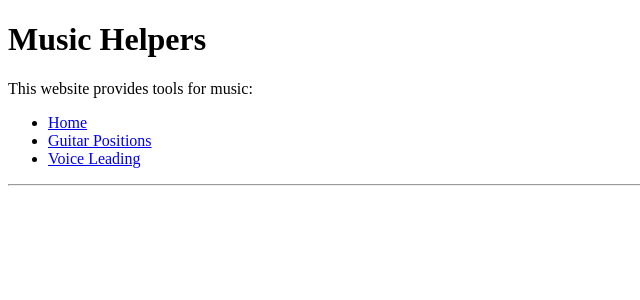
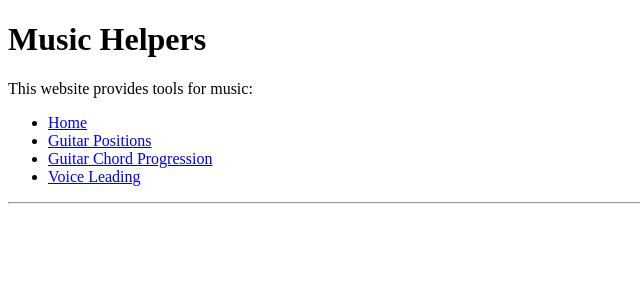
Before and after one commit to joeplattenburg/music, a Flask app: page / in a window 1280 px wide. Shown: the top 300 px of the page, without its empty margins (0-640 px from the left). Run offline with Flask 3, Linux system fonts and the light colour scheme.

Commit message:
update app

```diff
--- a/src/music/app.py
+++ b/src/music/app.py
@@ -182,6 +182,39 @@ def guitar_positions_display_name(
     )
 
 
+@app.route("/guitar_chord_progression", methods=('GET', 'POST'))
+def guitar_chord_progression():
+    if request.method == 'POST':
+        chords_string = request.form['chords'].strip()
+        return redirect(url_for(
+            'guitar_chord_progression_display',
+            chords_string=chords_string,
+        ))
+    return render_template('guitar_chord_progression_input.html')
+
+
+@app.route("/guitar_chord_progression/<chords_string>", methods=('GET', 'POST'))
+def guitar_chord_progression_display(chords_string: str):
+    t1 = time.time()
+    chord_progression = music.ChordProgression(
+        [music.ChordName(chord) for chord in escape(chords_string).split(',')]
+    )
+    opt_positions = chord_progression.optimal_guitar_positions()
+    opt_chords = [p.chord for p in opt_positions]
+    if music.media_installed:
+        audio = reduce(add, (chord.to_audio(sample_rate=SAMPLE_RATE, duration=NOTE_DURATION) for chord in opt_chords))
+        audio.write_wav(os.path.join(STATIC_DIR, 'temp.wav'))
+        music.Staff(chords=opt_chords).write_png(os.path.join(STATIC_DIR, 'temp.png'))
+    else:
+        cleanup()
+    positions_printable = ['<br>'.join(p.printable()) for p in opt_positions]
+    elapsed_time = f'{(time.time() - t1):.2f}'
+    return render_template(
+        'guitar_chord_progression_display.html',
+        chords=chords_string, positions=positions_printable, elapsed_time=elapsed_time
+    )
+
+
 @app.route("/voice_leading", methods=('GET', 'POST'))
 def voice_leading():
     if request.method == 'POST':
--- a/src/music/templates/base.html
+++ b/src/music/templates/base.html
@@ -18,6 +18,7 @@
     <ul>
       <li><a href="{{ url_for('home') }}">Home</a></li>
       <li><a href="{{ url_for('guitar_positions') }}">Guitar Positions</a></li>
+        <li><a href="{{ url_for('guitar_chord_progression') }}">Guitar Chord Progression</a></li>
       <li><a href="{{ url_for('voice_leading') }}">Voice Leading</a></li>
     </ul>
     <hr>
```
Also changed, not shown: src/music/templates/guitar_chord_progression_display.html (added, +21 -0 lines), src/music/templates/guitar_chord_progression_input.html (added, +19 -0 lines).
